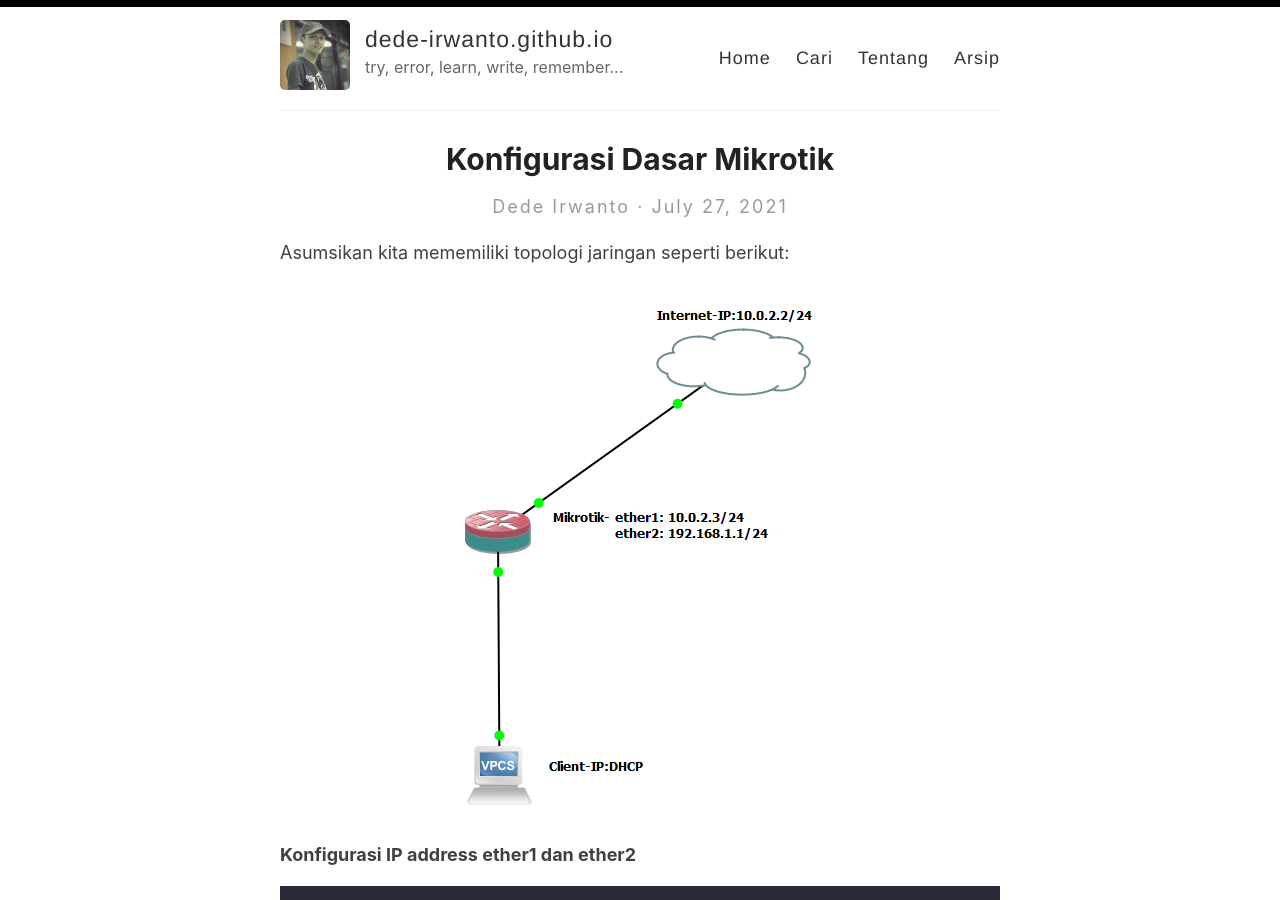
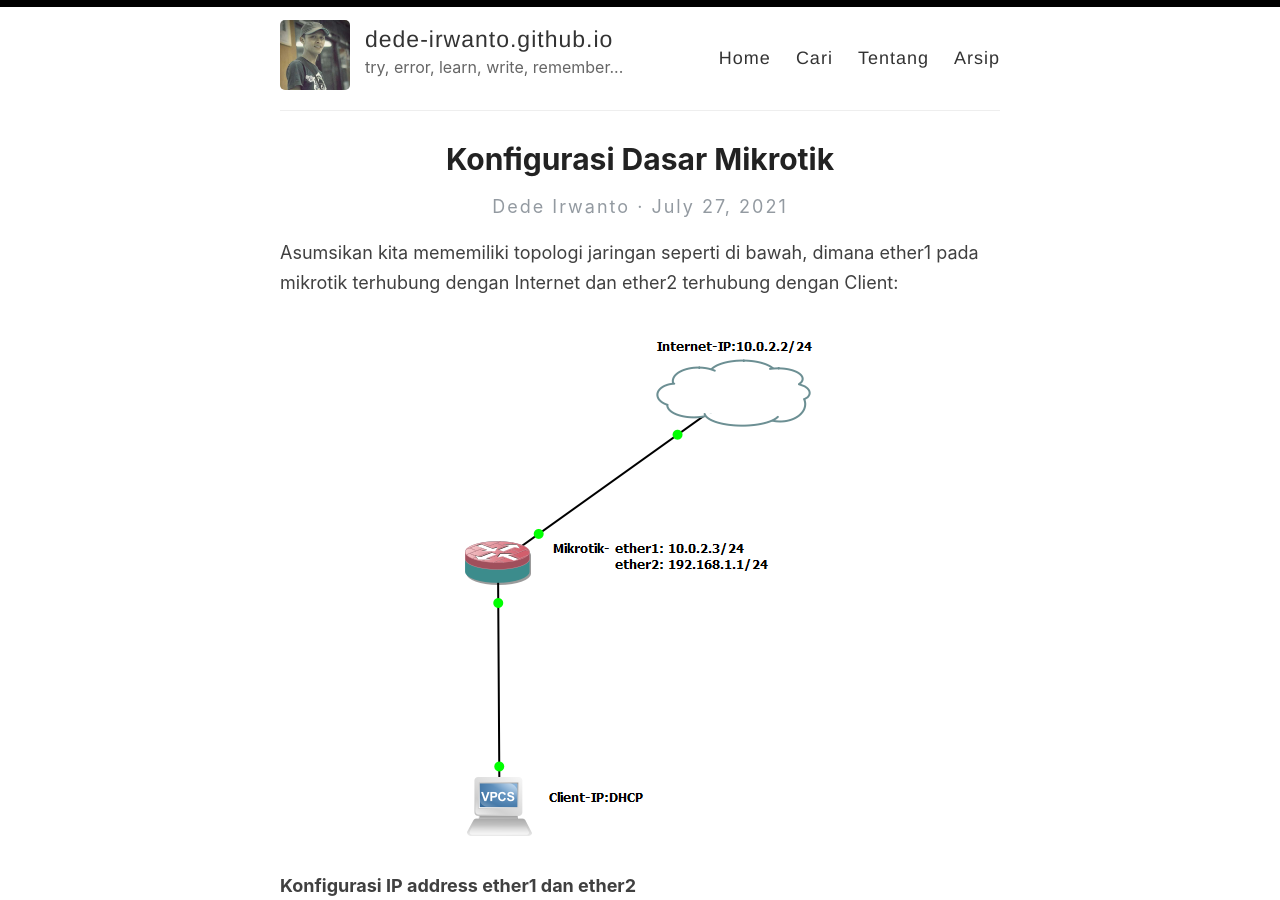
Before and after one commit to dede-irwanto/dede-irwanto.github.io, a Jekyll site: the page built from _posts/2021-07-27-konfigurasi-dasar-mikrotik.md, in a window 1280 px wide and 900 px high. Built offline with Jekyll 4.4.1, drawn with Linux system fonts in a browser that asks for light colours; comment, search, counter and statistics services are not loaded.

Commit message:
Update 2021-07-27-konfigurasi-dasar-mikrotik.md

```diff
--- a/_posts/2021-07-27-konfigurasi-dasar-mikrotik.md
+++ b/_posts/2021-07-27-konfigurasi-dasar-mikrotik.md
@@ -1,7 +1,7 @@
 ---
 layout: post
 ---
-Asumsikan kita mememiliki topologi jaringan seperti berikut:
+Asumsikan kita mememiliki topologi jaringan seperti di bawah, dimana ether1 pada mikrotik terhubung dengan Internet dan ether2 terhubung dengan Client:
 
 ![alt text](/images/2021-07-27/topologi.png)
 
```
